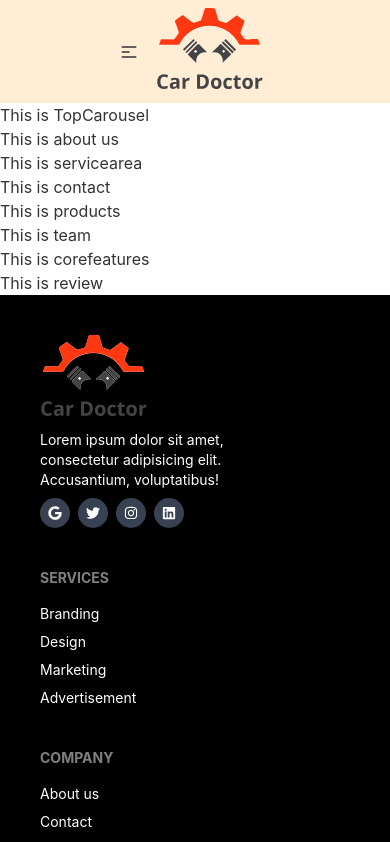
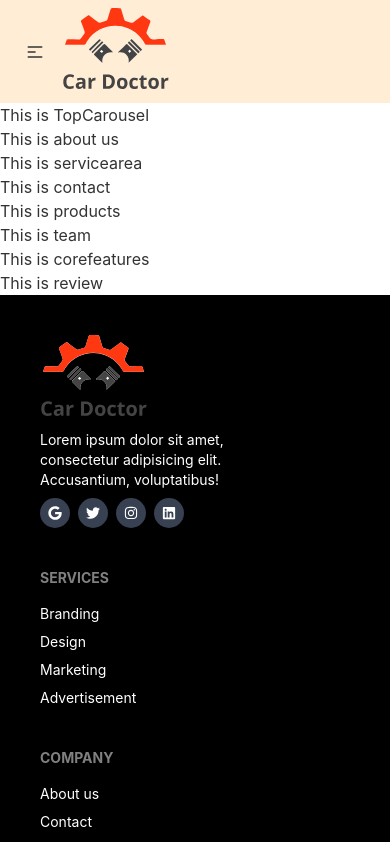
Before and after one commit to Chayti/genius-car-client_vite, a React (Create React App) app: page /home in a window 390 px wide. Shown: the top 842 px of the page. Built offline with nearby package versions, Linux system fonts and the light colour scheme.

Commit message:
header updated for responsive

```diff
--- a/src/Pages/Home/Home.js
+++ b/src/Pages/Home/Home.js
@@ -19,7 +19,6 @@ const Home = () => {
             <Team></Team>
             <CoreFeatures></CoreFeatures>
             <Review></Review>
-            {/* checking branch push */}
         </div>
     );
 };
--- a/src/Pages/Shared/Header/Header.js
+++ b/src/Pages/Shared/Header/Header.js
@@ -22,15 +22,15 @@ const Header = () => {
         <li><NavLink to="/service">Service</NavLink></li>
         <li><NavLink to="/blog">Blog</NavLink></li>
         <li><NavLink to="/contact">Contact</NavLink></li>
-        <div className="avatar flex items-center">
-            <div className="w-10 h-10 ml-9 mr-3 rounded-full ring ring-primary ring-offset-base-100 ring-offset-2">
+        <div className="avatar lg:flex lg:items-center">
+            <div className="w-10 h-10 ml-4 my-3 lg:my-0 lg:ml-9 lg:mr-3 rounded-full ring ring-primary ring-offset-base-100 ring-offset-2">
                 <img src="https://placeimg.com/192/192/people" />
             </div>
         </div>
         <li>{user ? <button className="border-solid border-2 hover:border-orange-600" onClick={logout} >Sign Out</button> : <NavLink className="border-solid border-2 bg-orage-600" to="/login">Login</NavLink>}</li>
     </>
     return (
-        <div className="navbar bg-orange-100 justify-center">
+        <div className="navbar bg-orange-100 lg:justify-center">
             <div className="navbar-start">
                 <div className="dropdown">
                     <label tabIndex="0" className="btn btn-ghost lg:hidden">
```
